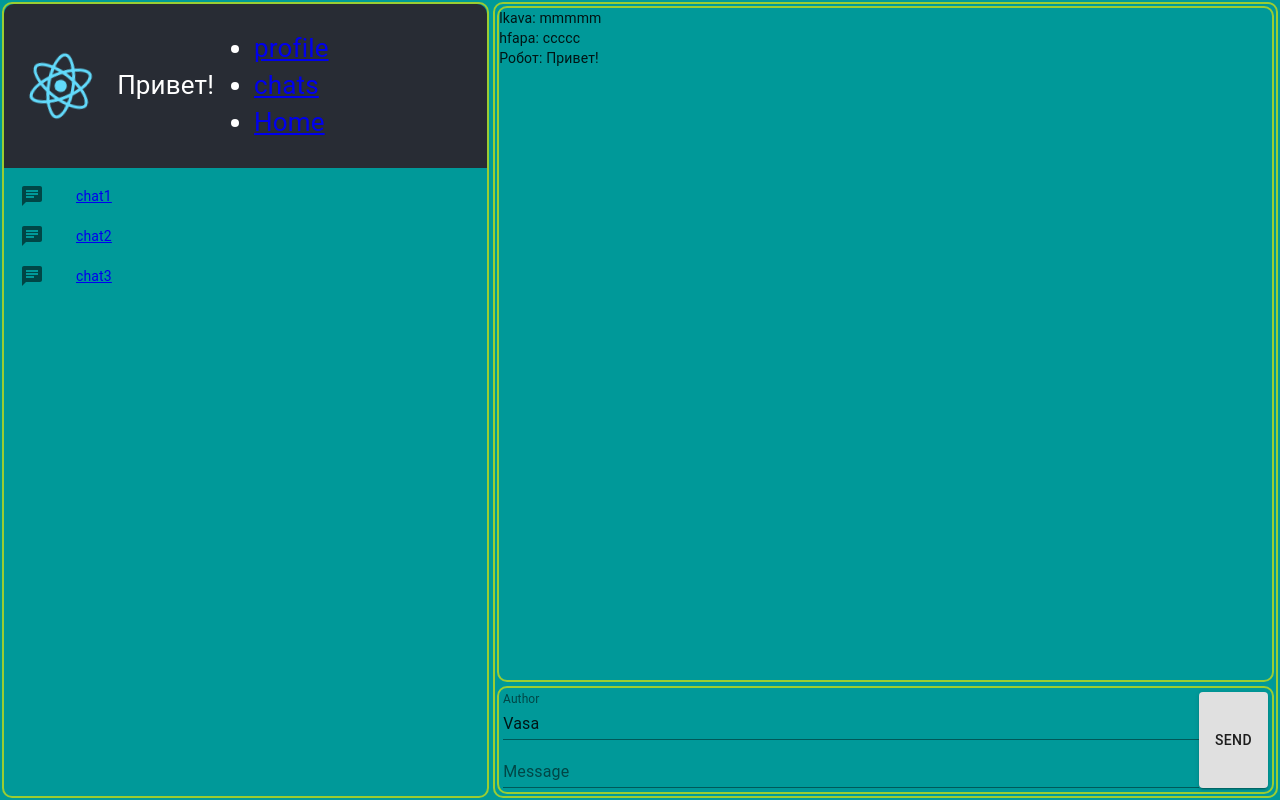
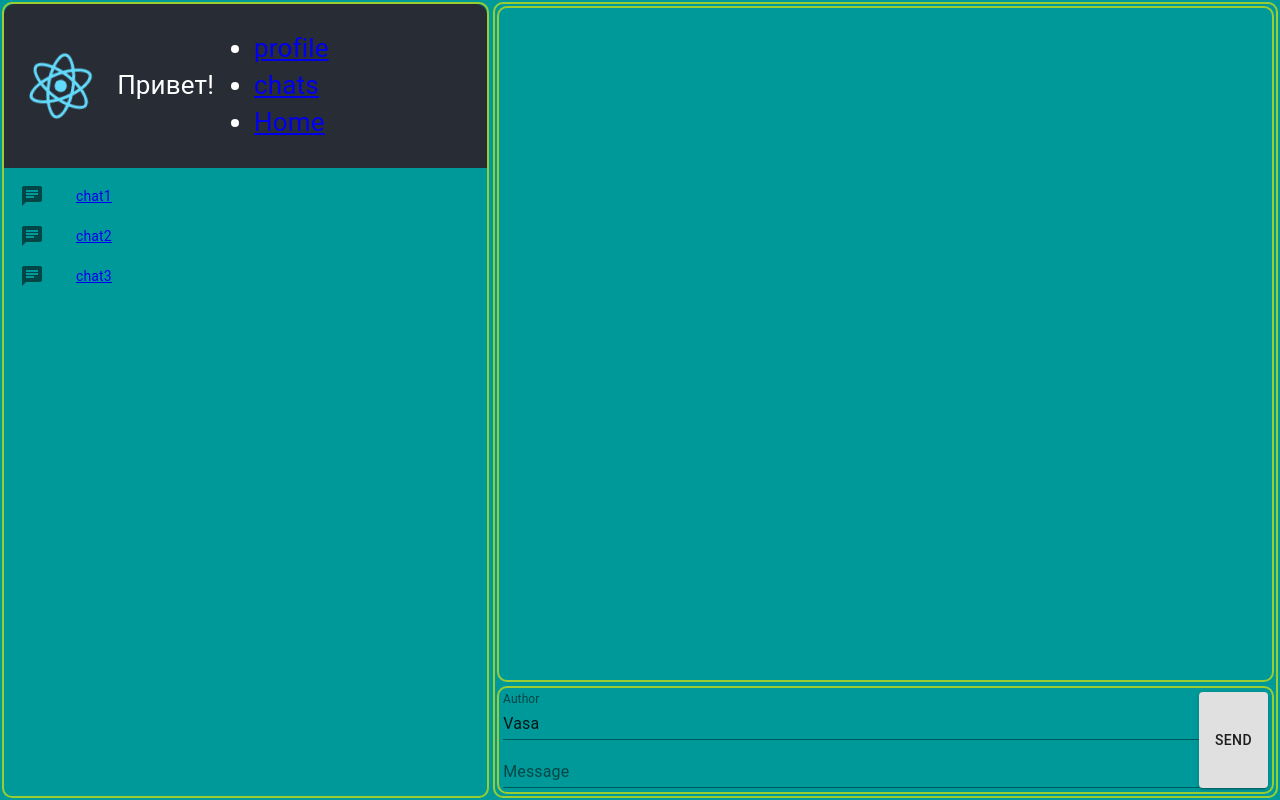
Before and after one commit to AlexLitvein/React_GB, a React (Create React App) app: page /chats/2 in a window 1280 px wide. Built offline with nearby package versions, Linux system fonts and the light colour scheme.

Commit message:
delay add to other chat

```diff
--- a/src/App.js
+++ b/src/App.js
@@ -19,9 +19,9 @@ import {
 } from "react-router-dom";
 
 let srcChatList = [
-  { id: "1239", name: "chat1", msgs: [{ auth: 'vava', text: 'jlkjlk' }, { auth: 'fapa', text: 'uuuuuu' }] },
-  { id: "1234", name: "chat2", msgs: [{ auth: 'vatttva', text: 'cccc' }, { auth: 'fgapa', text: 'nnnnn' }] },
-  { id: "1235", name: "chat3", msgs: [{ auth: 'lkava', text: 'mmmmm' }, { auth: 'hfapa', text: 'ccccc' }] },
+  { id: "aa", name: "chat1", msgs: [{ auth: 'vava0', text: 'jlkjlk' }, { auth: 'fapa', text: 'uuuuuu' }] },
+  { id: "bb", name: "chat2", msgs: [{ auth: 'katt1', text: 'cccc' }, { auth: 'fgapa', text: 'nnnnn' }] },
+  { id: "cc", name: "chat3", msgs: [{ auth: 'wkav2', text: 'mmmmm' }, { auth: 'hfapa', text: 'ccccc' }] },
 ];
 
 // let srcChatsMsgsLists = [
@@ -32,7 +32,7 @@ let srcChatList = [
 
 function App() {
 
-  const [currChatIdx, setCurrChatIdx] = useState(2);
+  // const [currChatIdx, setCurrChatIdx] = useState(0);
   const myTheme = createTheme({
     palette: {
       type: "light",
@@ -88,16 +88,14 @@ function App() {
 
             <List component="nav" aria-label="main mailbox folders">
               {chatList.map((itm) => (
-                <ListItem key={itm.id} button onClick={() => {
-                  setCurrChatIdx(chatList.findIndex(e => e.id === itm.id))
-                  // console.log(currChatIdx);
-                }}>
+                <ListItem key={itm.id} button >
                   <ListItemIcon>
                     <Chat />
                   </ListItemIcon>
                   {/* <ListItemText primary={itm.name} /> */}
                   {/* <Link to={"/chats/:currChatIdx"}>{itm.name}</Link> */}
-                  <Link to={`/chats/${currChatIdx}`}>{itm.name}</Link>
+                  {/* <Link to={`/chats/${currChatIdx}`}>{itm.name}</Link> */}
+                  <Link to={`/chats/${itm.id}`}>{itm.name}</Link>
                 </ListItem>
               ))}
             </List>
@@ -118,7 +116,7 @@ function App() {
             </Switch> */}
 
             <Switch>
-              <Route path="/chats/:currChatIdx" children={<MessageList chats={chatList} />}>
+              <Route path="/chats/:currChatId" children={<MessageList chats={chatList} />}>
                 {/* <MessageList msgs={srcChatsMsgsLists}></MessageList> */}
               </Route>
             </Switch>
--- a/src/MessageList.js
+++ b/src/MessageList.js
@@ -4,34 +4,63 @@ import Message from "./Message";
 import SendForm from "./SendForm";
 
 function MessageList(props) {
-    let { currChatIdx } = useParams();
-    console.log(currChatIdx);
+    let { currChatId } = useParams();
+    console.log('MessageList ' +currChatId);
 
-    const [messageList, setMessageList] = React.useState(props.chats[currChatIdx].msgs); //
+
+    const [chats, setChats] = React.useState(props.chats); //
+    const [msgs, setMsgs] = React.useState([]);
+    // const [msgs, setMsgs] = React.useState(chats[currChatIdx].msgs);
+
+    // const [currChatIdx, setCurrChatIdx] = React.useState(chats.findIndex(e => e.id === currChatId));
+    const [currChatIdx, setCurrChatIdx] = React.useState(-1);
+    // let prevChatIdx = 0;
 
     // temp
-    React.useEffect(() => { console.log('useEffect MessageList '); });
+    React.useEffect(() => {
+        setCurrChatIdx((curr) => {
+            if(curr >= 0) {
+                chats[curr].msgs = [...msgs];
+            }
+            return chats.findIndex(e => e.id === currChatId);
+        });
+
+        // console.log(`prevChatIdx: ${prevChatIdx} currChatIdx: ${currChatIdx}`);
+        // chats[currChatIdx].msgs = [...msgs];
+        if(currChatIdx >= 0) {
+            setMsgs(chats[currChatIdx].msgs);
+        }
+    }, [currChatId, currChatIdx]); //
+
+    // React.useEffect(() => {
+    //     console.log('mount_unmount');
+    // }, []);
 
     const addMessage = (msg) => {
-        console.log("addMessage");
+        // console.log("addMessage");
         if (msg.auth !== "" && msg.text !== "") {
-            setMessageList(curr => [...curr, msg]);
+            setMsgs(curr => [...curr, msg]);
+            // setMsgs(curr => [...chats[currChatIdx].msgs, msg]);
         }
     };
 
     React.useEffect(() => {
-        if (messageList.length && messageList[messageList.length - 1].auth !== "Робот") {
+        if (msgs.length && msgs[msgs.length - 1].auth !== "Робот") {
             setTimeout(() => {
                 addMessage({ auth: "Робот", text: `Привет!` });
             }, 1500);
         }
-    }, [messageList]);
+    }, [msgs]);
 
     return (
         <>
-            {/* {typeof (currChatIdx).toString()} */}
-            <div className="msg-list flx-grw brd">
-                {messageList.map((msg, idx) => (
+            {/* <div className="msg-chats flx-grw brd">
+                {chats[currChatIdx].msgs.map((msg, idx) => (
+                    <Message key={idx} msg={msg} />
+                ))}
+            </div> */}
+            <div className="msg-chats flx-grw brd">
+                {msgs.map((msg, idx) => (
                     <Message key={idx} msg={msg} />
                 ))}
             </div>
```
